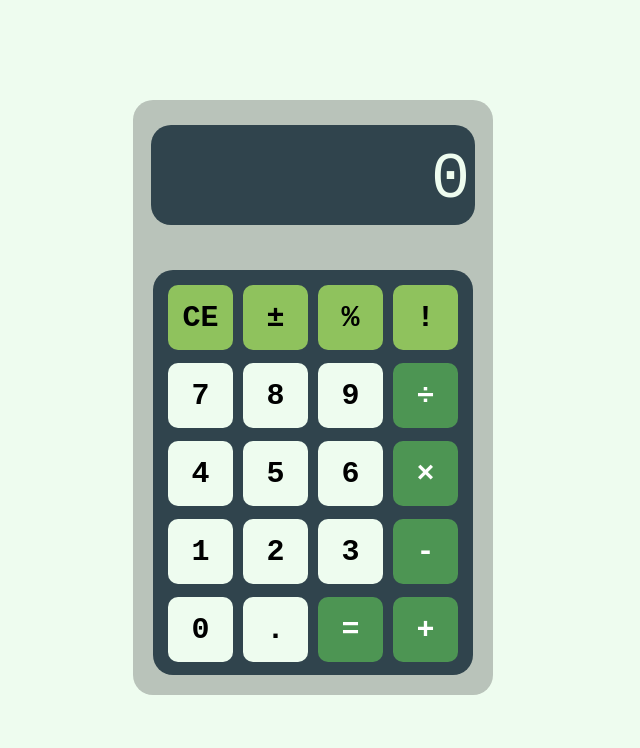
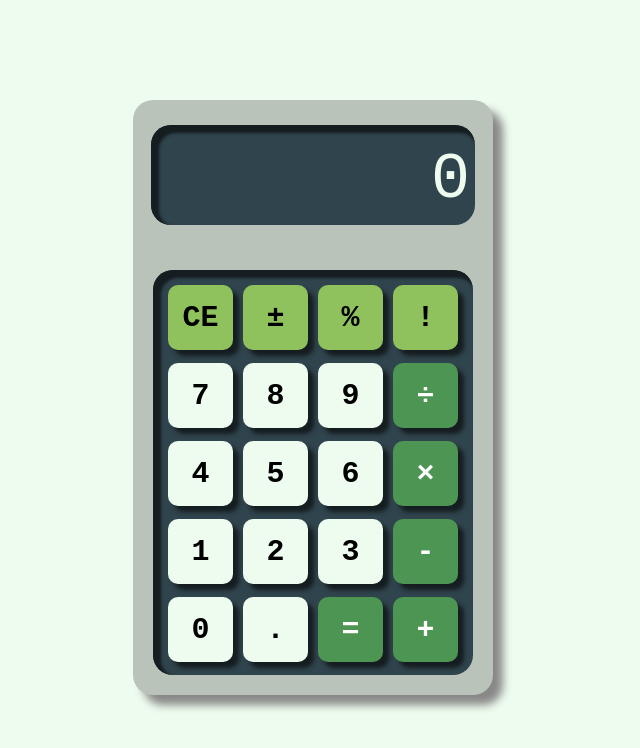
Before and after one commit to TyroneRed/calculator, a plain HTML site: page index.html in a window 1280 px wide. Shown: the whole page, without its empty margins (327-967 px from the left). Drawn offline with Linux system fonts and the light colour scheme.

Commit message:
add drop shadow effect

```diff
--- a/styles.css
+++ b/styles.css
@@ -10,6 +10,7 @@ Dark Gray       rgb(48, 68, 77); */
 
 body{
     background-color: rgb(238, 252, 239);
+
 }
 
 #main{
@@ -21,6 +22,7 @@ body{
     background-color: rgb(185,195,186);
     margin: auto;
     border-radius: 20px;
+    box-shadow: 10px 10px 8px #888888;
 
 
 }
@@ -41,6 +43,8 @@ body{
     margin: auto;
     font-size: 65px;
     text-align:right;
+    box-shadow: 5px 5px 3px 3px rgb(21, 29, 32) inset;
+
 
 }
 #output{
@@ -56,6 +60,7 @@ body{
     border-radius: 20px;
     padding: 15px 15px 10px 15px;
     gap: 10px;
+    box-shadow: 5px 5px 3px 3px rgb(21, 29, 32) inset;
 
 }
 
@@ -68,6 +73,7 @@ button {
     border: none;
     font-size: 30px;
     background-color: rgb(238, 252, 239);
+    box-shadow: 6px 6px 4px rgb(21, 29, 32);
 }
 
 .operator, .equals{
```
